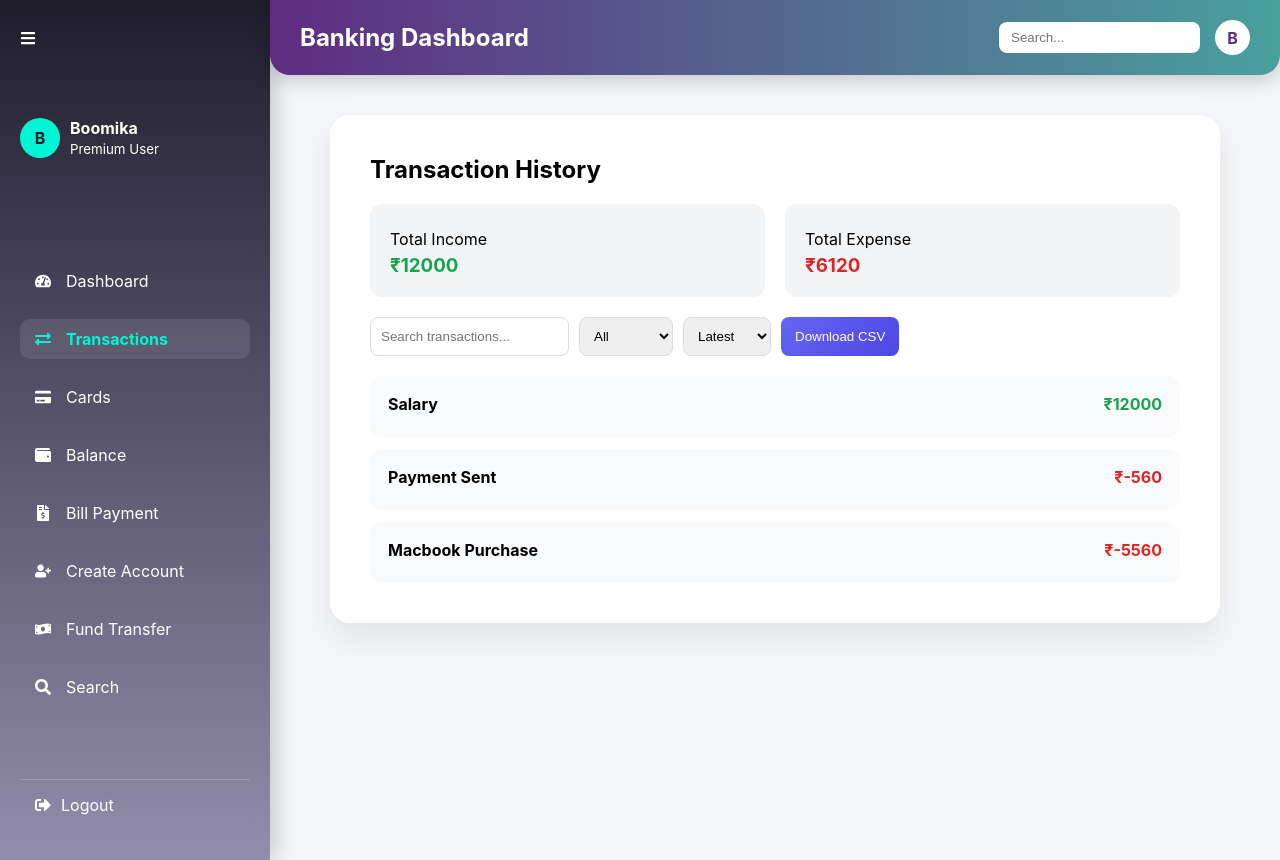
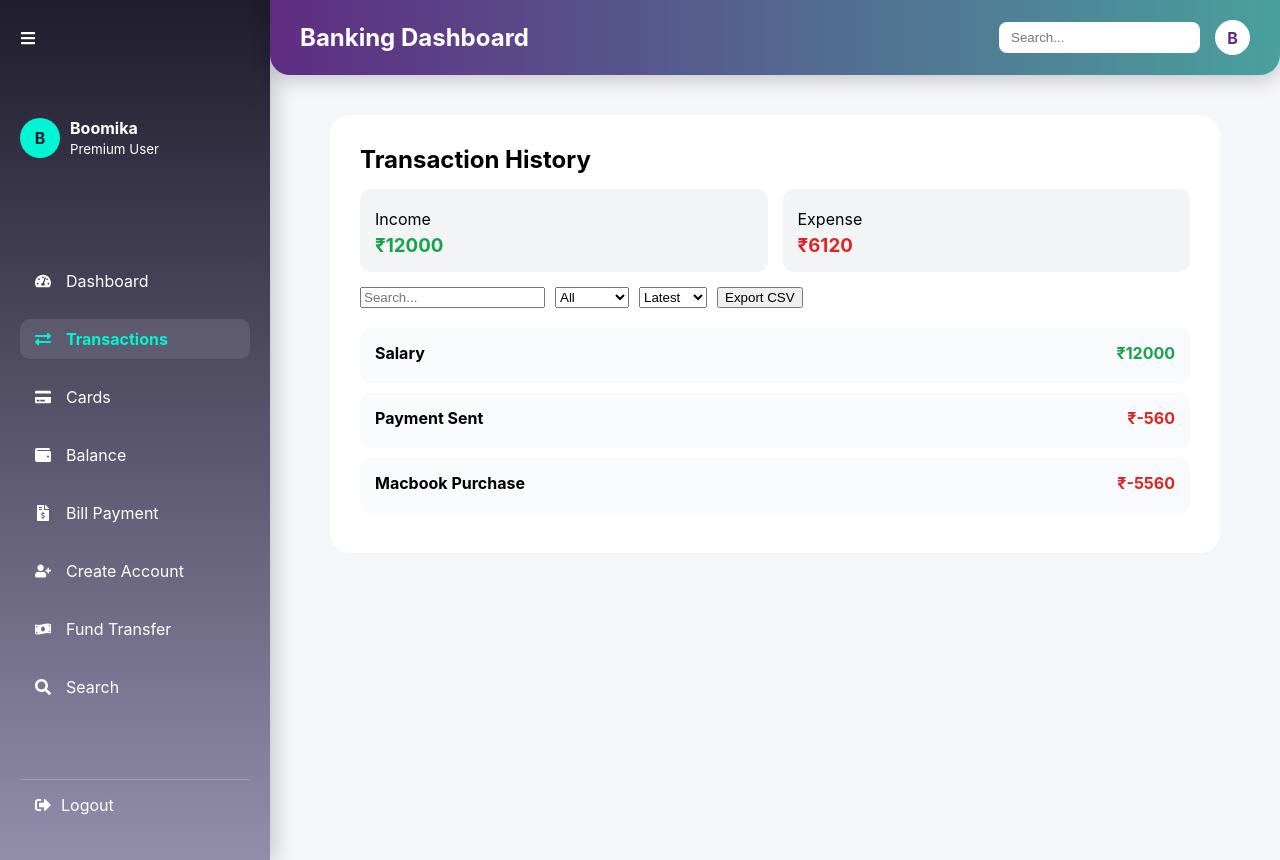
Before and after one commit to BoomikaM22/banking-dashboard, a React app in the folder frontend/: page /transactions in a window 1280 px wide. Built offline with nearby package versions, Linux system fonts and the light colour scheme; the HTML template or start-up script is replaced by a standard one.

Commit message:
Update TransactionHistory.jsx

```diff
--- a/frontend/src/components/TransactionHistory/TransactionHistory.jsx
+++ b/frontend/src/components/TransactionHistory/TransactionHistory.jsx
@@ -2,148 +2,113 @@ import { useState, useMemo } from "react";
 
 export default function TransactionHistory({ transactions = [] }) {
   const [search, setSearch] = useState("");
-  const [filterType, setFilterType] = useState("All");
-  const [sortType, setSortType] = useState("Latest");
-  const [selectedTxn, setSelectedTxn] = useState(null);
-
-  /* ---------------- FILTER + SEARCH ---------------- */
+  const [type, setType] = useState("All");
+  const [sort, setSort] = useState("Latest");
+  const [selected, setSelected] = useState(null);
 
   const filtered = useMemo(() => {
-    let data = transactions.filter((t) =>
+    let data = [...transactions];
+
+    if (search)
+      data = data.filter(t =>
         t.desc.toLowerCase().includes(search.toLowerCase())
       );
 
-    if (filterType === "Income") {
-      data = data.filter((t) => t.amount > 0);
-    }
+    if (type !== "All")
+      data = data.filter(t =>
+        type === "Income" ? t.amount > 0 : t.amount < 0
+      );
 
-    if (filterType === "Expense") {
-      data = data.filter((t) => t.amount < 0);
-    }
-
-    if (sortType === "Highest") {
-      data.sort((a, b) => b.amount - a.amount);
-    } else if (sortType === "Lowest") {
-      data.sort((a, b) => a.amount - b.amount);
-    } else {
-      data.sort((a, b) => new Date(b.date) - new Date(a.date));
-    }
+    data.sort((a, b) => {
+      if (sort === "Highest") return b.amount - a.amount;
+      if (sort === "Lowest") return a.amount - b.amount;
+      return new Date(b.date) - new Date(a.date);
+    });
 
     return data;
-  }, [transactions, search, filterType, sortType]);
+  }, [transactions, search, type, sort]);
 
-  /* ---------------- SUMMARY ---------------- */
-
-  const totalIncome = filtered
-    .filter((t) => t.amount > 0)
+  const income = filtered
+    .filter(t => t.amount > 0)
     .reduce((a, t) => a + t.amount, 0);
 
-  const totalExpense = filtered
-    .filter((t) => t.amount < 0)
+  const expense = filtered
+    .filter(t => t.amount < 0)
     .reduce((a, t) => a + t.amount, 0);
 
-  /* ---------------- EXPORT CSV ---------------- */
-
   const exportCSV = () => {
-    const csv =
-      "Date,Description,Amount\n" +
-      filtered.map((t) => `${t.date},${t.desc},${t.amount}`).join("\n");
+    const csv = ["Date,Description,Amount",
+      ...filtered.map(t => `${t.date},${t.desc},${t.amount}`)
+    ].join("\n");
 
     const blob = new Blob([csv], { type: "text/csv" });
-    const link = document.createElement("a");
-    link.href = URL.createObjectURL(blob);
-    link.download = "transactions.csv";
+    const link = Object.assign(document.createElement("a"), {
+      href: URL.createObjectURL(blob),
+      download: "transactions.csv",
+    });
     link.click();
   };
 
   return (
     <div style={styles.container}>
-      <h2 style={styles.heading}>Transaction History</h2>
+      <h2>Transaction History</h2>
 
-      {/* SUMMARY */}
       <div style={styles.summary}>
-        <div style={styles.card}>
-          <p>Total Income</p>
-          <h3 style={{ color: "#16a34a" }}>₹{totalIncome}</h3>
-        </div>
-        <div style={styles.card}>
-          <p>Total Expense</p>
-          <h3 style={{ color: "#dc2626" }}>₹{Math.abs(totalExpense)}</h3>
-        </div>
+        <Card title="Income" value={income} color="#16a34a" />
+        <Card title="Expense" value={Math.abs(expense)} color="#dc2626" />
       </div>
 
-      {/* CONTROLS */}
       <div style={styles.controls}>
         <input
-          type="text"
-          placeholder="Search transactions..."
+          placeholder="Search..."
           value={search}
-          onChange={(e) => setSearch(e.target.value)}
-          style={styles.input}
+          onChange={e => setSearch(e.target.value)}
         />
 
-        <select value={filterType} onChange={(e) => setFilterType(e.target.value)} style={styles.select}>
+        <select onChange={e => setType(e.target.value)}>
           <option>All</option>
           <option>Income</option>
           <option>Expense</option>
         </select>
 
-        <select value={sortType} onChange={(e) => setSortType(e.target.value)} style={styles.select}>
+        <select onChange={e => setSort(e.target.value)}>
           <option>Latest</option>
           <option>Highest</option>
           <option>Lowest</option>
         </select>
 
-        <button onClick={exportCSV} style={styles.exportBtn}>
-          Download CSV
-        </button>
+        <button onClick={exportCSV}>Export CSV</button>
       </div>
 
-      {/* LIST */}
-      <div style={styles.table}>
-        {filtered.map((t) => (
+      {filtered.map(t => (
         <div
           key={t.id}
           style={styles.row}
-            onClick={() => setSelectedTxn(t)}
+          onClick={() => setSelected(t)}
         >
           <div>
             <strong>{t.desc}</strong>
-              <p style={styles.date}>{t.date}</p>
+            <p style={{ fontSize: 12, color: "gray" }}>{t.date}</p>
           </div>
-
           <span
             style={{
               color: t.amount > 0 ? "#16a34a" : "#dc2626",
               fontWeight: "bold",
-                fontSize: "16px",
             }}
           >
             ₹{t.amount}
           </span>
         </div>
       ))}
-      </div>
 
-      {/* MODAL */}
-      {selectedTxn && (
-        <div style={styles.modalOverlay} onClick={() => setSelectedTxn(null)}>
-          <div style={styles.modal} onClick={(e) => e.stopPropagation()}>
+      {selected && (
+        <div style={styles.overlay} onClick={() => setSelected(null)}>
+          <div style={styles.modal} onClick={e => e.stopPropagation()}>
             <h3>Transaction Details</h3>
-            <p><strong>Description:</strong> {selectedTxn.desc}</p>
-            <p><strong>Date:</strong> {selectedTxn.date}</p>
-            <p><strong>Amount:</strong> ₹{selectedTxn.amount}</p>
-            <p>
-              <strong>Type:</strong>{" "}
-              {selectedTxn.amount > 0 ? "Income" : "Expense"}
-            </p>
-
-            <button
-              style={styles.closeBtn}
-              onClick={() => setSelectedTxn(null)}
-            >
-              Close
-            </button>
+            <p>{selected.desc}</p>
+            <p>{selected.date}</p>
+            <p>₹{selected.amount}</p>
+            <button onClick={() => setSelected(null)}>Close</button>
           </div>
         </div>
       )}
@@ -151,96 +116,50 @@ export default function TransactionHistory({ transactions = [] }) {
   );
 }
 
-/* ---------------- STYLES ---------------- */
+const Card = ({ title, value, color }) => (
+  <div style={{ ...styles.card }}>
+    <p>{title}</p>
+    <h3 style={{ color }}>₹{value}</h3>
+  </div>
+);
 
 const styles = {
-  container: {
-    background: "white",
-    padding: "40px",
-    borderRadius: "20px",
-    boxShadow: "0 15px 35px rgba(0,0,0,0.08)",
-  },
-  heading: {
-    marginBottom: "20px",
-  },
-  summary: {
-    display: "flex",
-    gap: "20px",
-    marginBottom: "20px",
-  },
+  container: { padding: 30, background: "#fff", borderRadius: 20 },
+  summary: { display: "flex", gap: 15, margin: "15px 0" },
   card: {
     flex: 1,
     background: "#f3f4f6",
-    padding: "20px",
-    borderRadius: "12px",
+    padding: 15,
+    borderRadius: 10,
   },
   controls: {
     display: "flex",
-    gap: "10px",
-    marginBottom: "20px",
+    gap: 10,
     flexWrap: "wrap",
-  },
-  input: {
-    padding: "10px",
-    borderRadius: "8px",
-    border: "1px solid #ddd",
-  },
-  select: {
-    padding: "10px",
-    borderRadius: "8px",
-    border: "1px solid #ddd",
-  },
-  exportBtn: {
-    padding: "10px 14px",
-    background: "linear-gradient(135deg,#6366f1,#4f46e5)",
-    color: "white",
-    border: "none",
-    borderRadius: "8px",
-    cursor: "pointer",
-  },
-  table: {
-    display: "flex",
-    flexDirection: "column",
-    gap: "12px",
+    marginBottom: 20,
   },
   row: {
     display: "flex",
     justifyContent: "space-between",
-    padding: "18px",
-    borderRadius: "12px",
+    padding: 15,
     background: "#f9fafb",
+    borderRadius: 10,
+    marginBottom: 10,
     cursor: "pointer",
-    transition: "all 0.3s ease",
+    transition: "0.3s",
   },
-  date: {
-    fontSize: "12px",
-    color: "gray",
-  },
-  modalOverlay: {
+  overlay: {
     position: "fixed",
-    top: 0,
-    left: 0,
-    width: "100vw",
-    height: "100vh",
+    inset: 0,
     background: "rgba(0,0,0,0.5)",
     display: "flex",
     justifyContent: "center",
     alignItems: "center",
-    animation: "fadeIn 0.3s ease",
   },
   modal: {
-    background: "white",
-    padding: "30px",
-    borderRadius: "16px",
-    width: "320px",
-  },
-  closeBtn: {
-    marginTop: "20px",
-    padding: "8px 15px",
-    background: "#ef4444",
-    color: "white",
-    border: "none",
-    borderRadius: "6px",
-    cursor: "pointer",
+    background: "#fff",
+    padding: 20,
+    borderRadius: 12,
+    width: 280,
   },
 };
```
Lines whose indentation alone changed are shown as unchanged.
